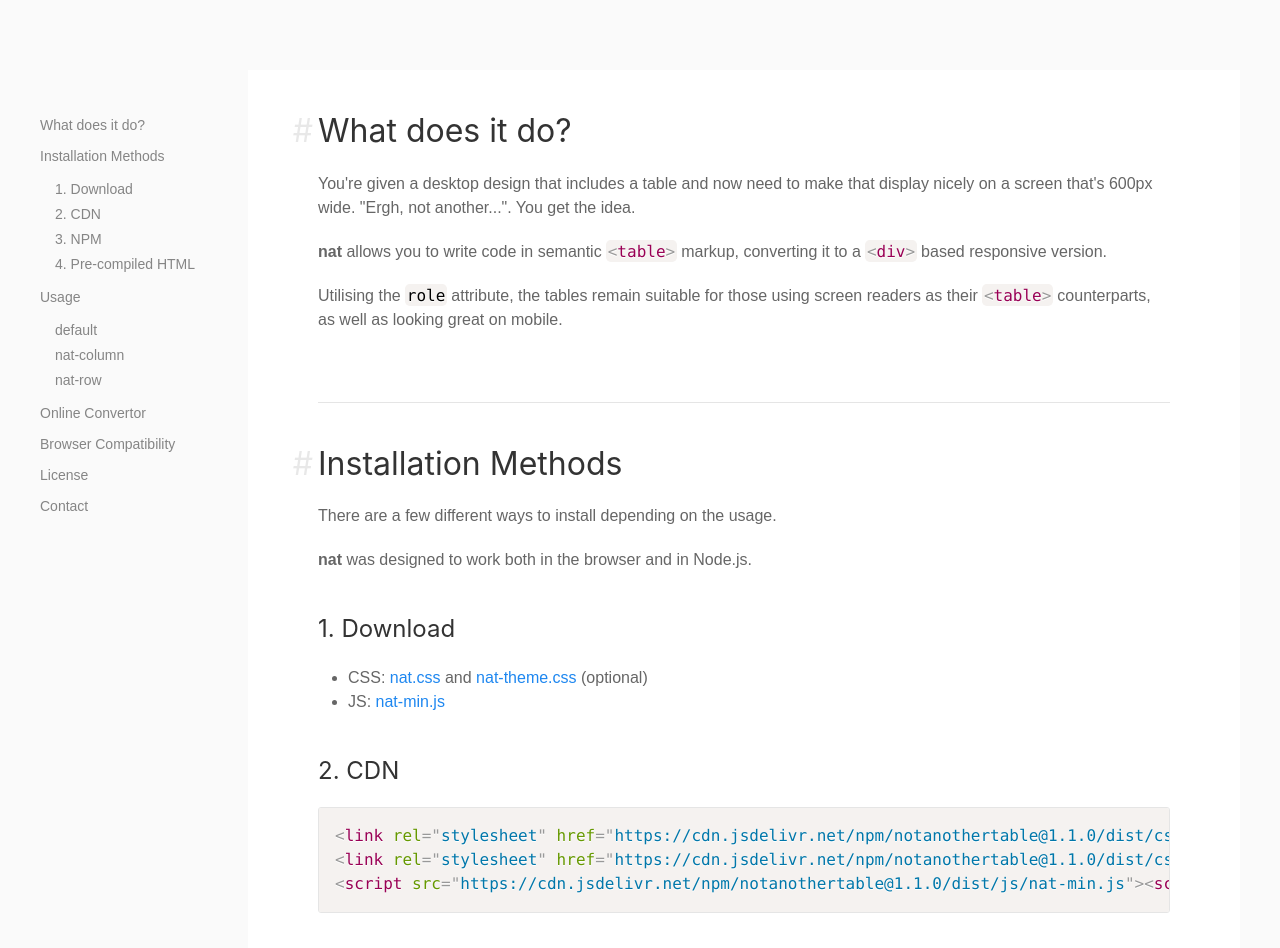
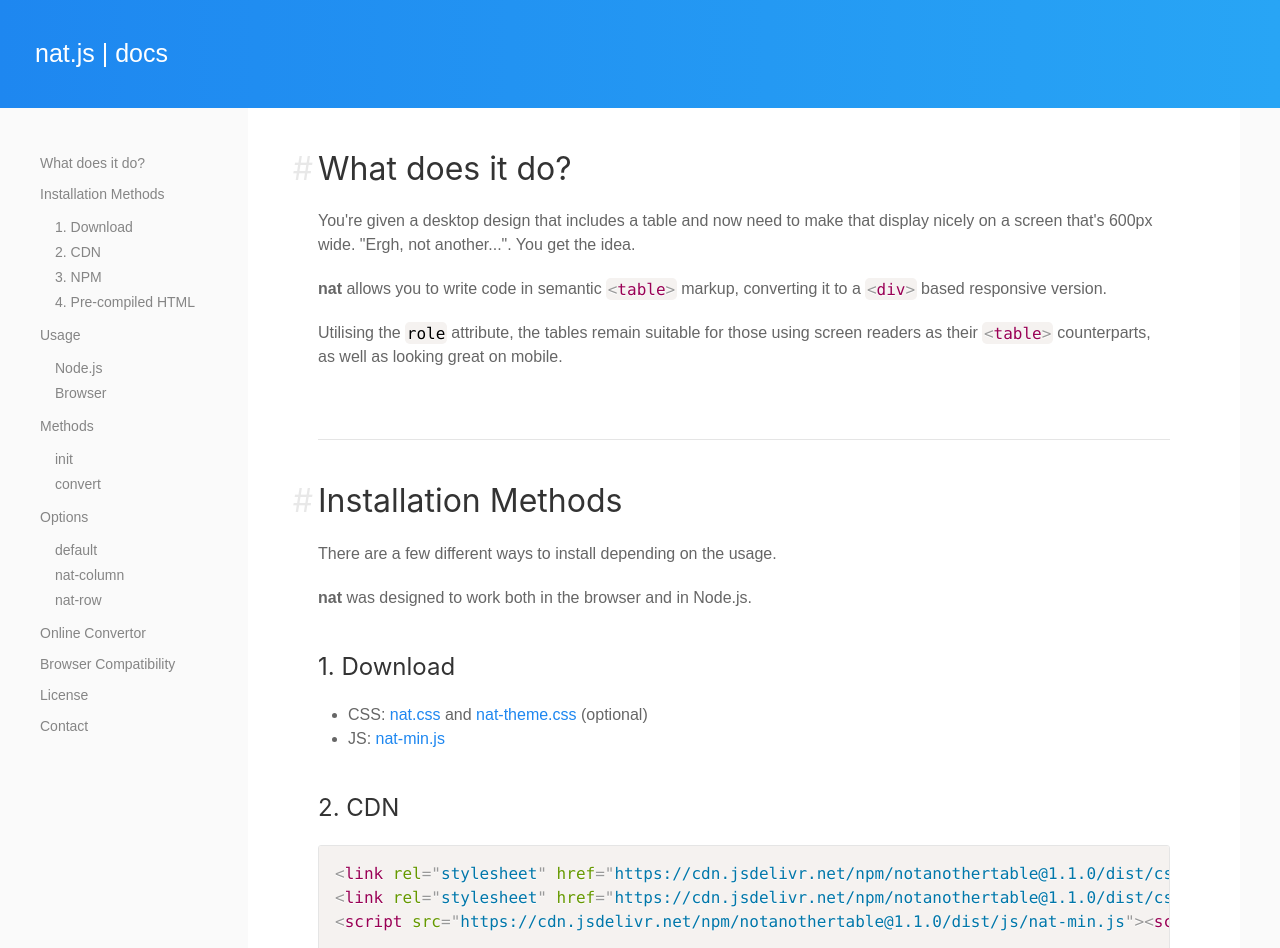
Before and after one commit to patrick-hurley/notanothertable, a website: page index.html in a window 1280 px wide. Shown: the top 948 px of the page. Drawn offline with nearby package versions, Linux system fonts and the light colour scheme.

Commit message:
Documentation updates

```diff
--- a/index.html
+++ b/index.html
@@ -32,6 +32,14 @@
             padding-right: 5px;
         }
 
+        .docs__header {
+            background: linear-gradient(to left, #28a5f5, #1e87f0);
+            color: white;
+            padding: 35px;
+            font-size: 25px;
+            font-weight: 100;
+        }
+
         .docs__sidebar,
         .docs__content {
             padding-top: 40px;
@@ -50,37 +58,54 @@
 </head>
 
 <body>
-    <div class="uk-container uk-container-center uk-margin-large-top">
+    <header class="uk-section docs__header">
+        <p>nat.js | docs</p>
+    </header>
+    <div class="uk-container uk-container-center">
         <div class="docs__container" uk-grid>
-            <div class="uk-width-1-5 docs__sidebar uk-visible@m">
+            <aside class="uk-width-1-5 docs__sidebar uk-visible@m">
                 <ul class="uk-nav" uk-sticky="offset: 50">
-                    <li><a href="#section1" uk-scroll="offset: 40">What does it do?</a></li>
+                    <li><a href="#what-does-it-do" uk-scroll="offset: 40">What does it do?</a></li>
                     <li class="uk-parent">
-                        <a href="#section2" uk-scroll="offset: 40">Installation Methods</a>
+                        <a href="#installation-methods" uk-scroll="offset: 40">Installation Methods</a>
                         <ul class="uk-nav-sub">
-                            <li><a href="#section2-a" uk-scroll="offset: 40">1. Download</a></li>
-                            <li><a href="#section2-b" uk-scroll="offset: 40">2. CDN</a></li>
-                            <li><a href="#section2-c" uk-scroll="offset: 40">3. NPM</a></li>
-                            <li><a href="#section2-d" uk-scroll="offset: 40">4. Pre-compiled HTML</a></li>
+                            <li><a href="#download" uk-scroll="offset: 40">1. Download</a></li>
+                            <li><a href="#cdn" uk-scroll="offset: 40">2. CDN</a></li>
+                            <li><a href="#npm" uk-scroll="offset: 40">3. NPM</a></li>
+                            <li><a href="#pre-compiled-html" uk-scroll="offset: 40">4. Pre-compiled HTML</a></li>
                         </ul>
                     </li>
                     <li class="uk-parent">
-                        <a href="#section3" uk-scroll="offset: 40">Usage</a>
+                        <a href="#usage" uk-scroll="offset: 40">Usage</a>
                         <ul class="uk-nav-sub">
-                            <li><a href="#section3-a" uk-scroll="offset: 40">default</a></li>
-                            <li><a href="#section3-b" uk-scroll="offset: 40">nat-column</a></li>
-                            <li><a href="#section3-c" uk-scroll="offset: 40">nat-row</a></li>
+                            <li><a href="#node-js" uk-scroll="offset: 40">Node.js</a></li>
+                            <li><a href="#browser" uk-scroll="offset: 40">Browser</a></li>
                         </ul>
                     </li>
-                    <li><a href="#section4" uk-scroll="offset: 40">Online Convertor</a></li>
-                    <li><a href="#section5" uk-scroll="offset: 40">Browser Compatibility</a></li>
-                    <li><a href="#section6" uk-scroll="offset: 40">License</a></li>
-                    <li><a href="#section7" uk-scroll="offset: 40">Contact</a></li>
+                    <li class="uk-parent">
+                        <a href="#methods" uk-scroll="offset: 40">Methods</a>
+                        <ul class="uk-nav-sub">
+                            <li><a href="#init" uk-scroll="offset: 40">init</a></li>
+                            <li><a href="#convert" uk-scroll="offset: 40">convert</a></li>
+                        </ul>
+                    </li>
+                    <li class="uk-parent">
+                        <a href="#options" uk-scroll="offset: 40">Options</a>
+                        <ul class="uk-nav-sub">
+                            <li><a href="#nat-default" uk-scroll="offset: 40">default</a></li>
+                            <li><a href="#nat-column" uk-scroll="offset: 40">nat-column</a></li>
+                            <li><a href="#nat-row" uk-scroll="offset: 40">nat-row</a></li>
+                        </ul>
+                    </li>
+                    <li><a href="#online-convertor" uk-scroll="offset: 40">Online Convertor</a></li>
+                    <li><a href="#browser-compatibility" uk-scroll="offset: 40">Browser Compatibility</a></li>
+                    <li><a href="#license" uk-scroll="offset: 40">License</a></li>
+                    <li><a href="#contact" uk-scroll="offset: 40">Contact</a></li>
                 </ul>
-            </div>
-            <div class="uk-width-4-5@m docs__content uk-padding-large">
+            </aside>
+            <main class="uk-width-4-5@m docs__content uk-padding-large">
 
-                <h2 id="section1">What does it do?</h2>
+                <h2 id="what-does-it-do">What does it do?</h2>
                 <p>You're given a desktop design that includes a table and now need to make that
                     display nicely on a screen that's 600px wide. "Ergh, not another...". You get the idea.</p>
                 <p><b>nat</b> allows you to write code in semantic <code class="language-markup"><script type="prism-html-markup"><table></script></code> markup, converting it to a <code class="language-markup"><script type="prism-html-markup"><div></script></code> based responsive version.</p>
@@ -89,11 +114,11 @@
 
                 <hr class="uk-margin-large-top">
 
-                <h2 id="section2">Installation Methods</h2>
+                <h2 id="installation-methods">Installation Methods</h2>
                 <p>There are a few different ways to install depending on the usage.</p>
                 <p><b>nat</b> was designed to work both in the browser and in Node.js.</p>
 
-                <h3 id="section2-a">1. Download</h3>
+                <h3 id="download">1. Download</h3>
                 <ul>
                     <li>CSS: <a href="https://cdn.jsdelivr.net/npm/notanothertable@1.1.0/dist/css/nat.css">nat.css</a>
                         and <a
@@ -105,29 +130,29 @@
                     </li>
                 </ul>
 
-                <h3 id="section2-b">2. CDN</h3>
+                <h3 id="cdn">2. CDN</h3>
                 <p>
                     <pre><code class="language-markup">&lt;link rel="stylesheet" href="https://cdn.jsdelivr.net/npm/notanothertable@1.1.0/dist/css/nat.css"/>
 &lt;link rel="stylesheet" href="https://cdn.jsdelivr.net/npm/notanothertable@1.1.0/dist/css/nat-theme.css"/>
 &lt;script src="https://cdn.jsdelivr.net/npm/notanothertable@1.1.0/dist/js/nat-min.js">&lt;script></code></pre>
                 </p>
 
-                <h3 id="section2-c">3. NPM</h3>
+                <h3 id="npm">3. NPM</h3>
                 <p>
                     <pre><code class="language-*"><script type="prism-html-markup">npm install notanothertable</script></code></pre>
                 </p>
 
-                <h3 id="section2-d">4. Pre-compiled HTML</h3>
+                <h3 id="pre-compiled-html">4. Pre-compiled HTML</h3>
                 <p>To save on overhead, you can pre-compile your <code class="language-markup"><script type="prism-html-markup"><table></script></code> using the <a href="#section4" uk-scroll="offset: 40">Online Convertor</a>, and then just include the CSS stylesheet in your projects.</p>
 
                 <hr class="uk-margin-large-top">
 
-                <h2 id="section3">Usage</h2>
+                <h2 id="usage">Usage</h2>
 
                 <p>Simply add <code class="language-markup"><script type="prism-html-markup">nat</script></code> as an attribute to any <code class="language-markup"><script type="prism-html-markup"><table></script></code> element.</p>
                 <p>It's important to create your <code class="language-markup"><script type="prism-html-markup"><table></script></code> markup in the correct structure, including <code class="language-markup"><script type="prism-html-markup"><thead></script></code>, <code class="language-markup"><script type="prism-html-markup"><tbody></script></code>, <code class="language-markup"><script type="prism-html-markup"><th></script></code> and <code class="language-markup"><script type="prism-html-markup"><td></script></code> as used in the <a href="#">options.</a></p>
 
-                <h3>Node.js</h3>
+                <h3 id="node-js">Node.js</h3>
 <pre><code class="language-javascript">var nat = require('notanothertable');
 nat.init();</code></pre>
 
@@ -136,7 +161,7 @@
 nat.init();</code></pre>
 
 
-                <h3>Browser</h3>
+                <h3 id="browser">Browser</h3>
 
 <pre><code class="language-markup">&lt;head>
     &lt;link rel="stylesheet" href="nat.css"/>
@@ -150,13 +175,13 @@
 
                 <h2 id="methods">Methods</h2>
 
-                <h3 id="methods-a">init</h3>
+                <h3 id="init">init</h3>
 
                 <p>Find every table on the page with a  <code class="language-markup"><script type="prism-html-markup">nat</script></code> attribute, and convert it.</p>
 
 <pre><code class="language-javascript">nat.init();</code></pre>
 
-                <h3 id="methods-a">convert</h3>
+                <h3 id="convert">convert</h3>
 
                 <p>Use this method to return an object containing the <b>nat</b> markup as a string.</p>
 
@@ -169,12 +194,12 @@
 
                 <hr class="uk-margin-large-top">
 
-                <h2>Options</h2>
+                <h2 id="options">Options</h2>
 
                 <p>There are 3 configuration options depending on whether you have headers on the x and y axis of the
                 table: <b>default</b>, <b>nat-column</b>, and <b>nat-row</b>.</p>
 
-                <h3 id="markup-options-a">default</h3>
+                <h3 id="nat-default">default</h3>
                 <p>By default, <b>nat</b> is set up to expect x and y axis headers.</p>
 
                 <ul uk-tab="connect: #nat-default">
@@ -267,7 +292,7 @@
                         </div>
                     </li>
                 </ul>
-                <h3 id="section3-b" class="uk-margin-large-top">nat-column</h3>
+                <h3 id="nat-column" class="uk-margin-large-top">nat-column</h3>
                 <p>Add <code class="language-markup"><script type="prism-html-markup">nat-column</script></code> if you just have headers on the x-axis.</p>
 
                 <ul uk-tab="connect: #nat-column">
@@ -359,7 +384,7 @@
                 </ul>
 
 
-                <h3 id="section3-c" class="uk-margin-large-top">nat-row</h3>
+                <h3 id="nat-row" class="uk-margin-large-top">nat-row</h3>
                 <p>Add <code class="language-markup"><script type="prism-html-markup">nat-row</script></code> if you just have headers on the y-axis.</p>
 
                 <ul uk-tab="connect: #nat-row">
@@ -426,7 +451,7 @@
 
                 <hr class="uk-margin-large-top">
 
-                <h2 id="section4">Online Convertor</h2>
+                <h2 id="online-convertor">Online Convertor</h2>
                 <p>Use this generator to pre-compile your NAT table to reduce overhead on page load.</p>
                 <p>Just copy and paste the output into your application and you're good to go.</p>
                 <p class="uk-alert uk-alert-warning">Remember to include the nat.css file!</p>
@@ -447,7 +472,7 @@
 
                 <hr class="uk-margin-large-top">
 
-                <h2 id="section5">Browser Compatibility</h2>
+                <h2 id="browser-compatibility">Browser Compatibility</h2>
                 <p>Tested and working on:</p>
                 <ul>
                     <li>IE7+</li>
@@ -458,15 +483,15 @@
 
                 <hr class="uk-margin-large-top">
 
-                <h2 id="section6">License</h2>
+                <h2 id="license">License</h2>
                 <p>Distributed under the MIT License. Have at it.</p>
 
                 <hr class="uk-margin-large-top">
 
-                <h2 id="section7">Contact</h2>
+                <h2 id="contact">Contact</h2>
                 <p>Made by <a href="https://www.patrickhurley.co.uk">Patrick Hurley</a></p>
 
-            </div>
+            </main>
 
         </div>
     </div>
```
